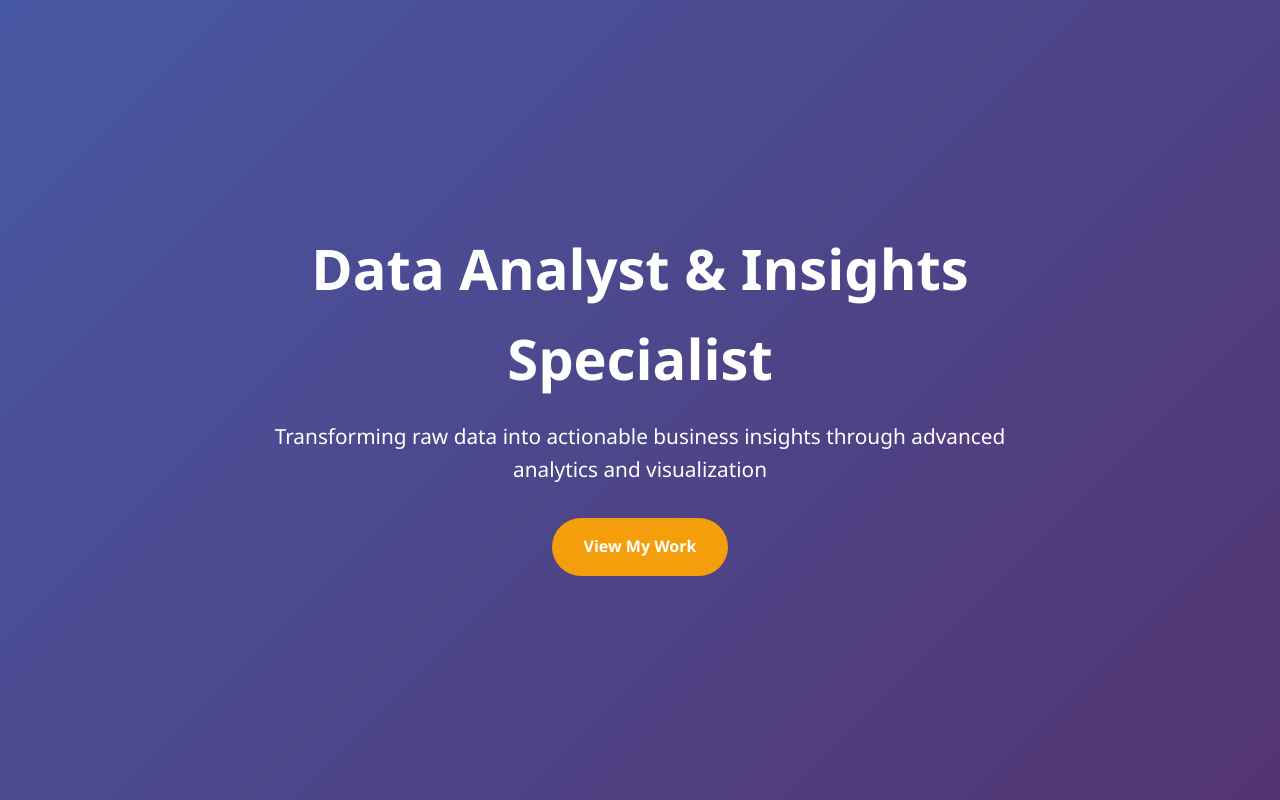
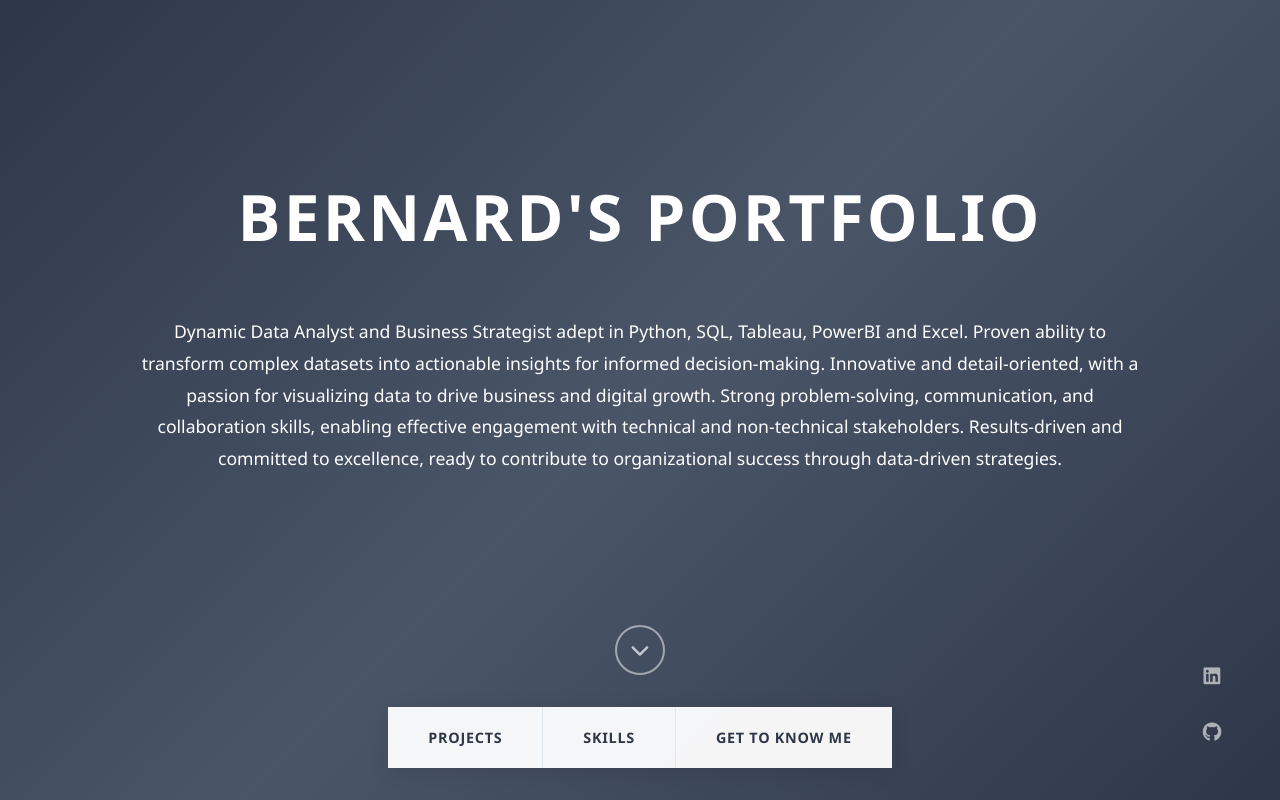
Before and after one commit to Bernard-OK/okwampah-bernard.github.io, a plain HTML site: page index.html in a window 1280 px wide. Shown: the top 800 px of the page. Drawn offline with Linux system fonts and the light colour scheme.

Commit message:
Clean Background

```diff
--- a/index.html
+++ b/index.html
@@ -22,61 +22,125 @@
         /* Hero Section */
         .hero {
             min-height: 100vh;
-            background: linear-gradient(135deg, #667eea 0%, #764ba2 100%);
+            background: linear-gradient(135deg, #2d3748 0%, #4a5568 50%, #2d3748 100%);
             display: flex;
+            flex-direction: column;
+            justify-content: space-between;
             align-items: center;
-            justify-content: center;
             text-align: center;
             color: white;
             position: relative;
-        }
-
-        .hero::before {
-            content: '';
-            position: absolute;
-            top: 0;
-            left: 0;
-            right: 0;
-            bottom: 0;
-            background: rgba(0, 0, 0, 0.3);
+            padding: 4rem 2rem 2rem;
         }
 
         .hero-content {
-            position: relative;
-            z-index: 2;
-            max-width: 800px;
-            padding: 2rem;
+            flex: 1;
+            display: flex;
+            flex-direction: column;
+            justify-content: center;
+            max-width: 1000px;
+            margin: 0 auto;
         }
 
         .hero h1 {
-            font-size: 3.5rem;
-            margin-bottom: 1rem;
+            font-size: 4rem;
+            font-weight: 800;
+            letter-spacing: 0.05em;
+            margin-bottom: 3rem;
+            text-transform: uppercase;
             animation: fadeInUp 1s ease;
         }
 
         .hero .subtitle {
-            font-size: 1.3rem;
-            margin-bottom: 2rem;
+            font-size: 1.1rem;
+            line-height: 1.8;
+            margin-bottom: 3rem;
             opacity: 0.9;
+            font-weight: 300;
             animation: fadeInUp 1s ease 0.2s both;
         }
 
-        .cta-button {
-            display: inline-block;
-            background: #f59e0b;
-            color: white;
-            padding: 1rem 2rem;
-            text-decoration: none;
-            border-radius: 50px;
-            font-weight: 600;
-            transition: all 0.3s ease;
+        .scroll-indicator {
+            margin-bottom: 2rem;
             animation: fadeInUp 1s ease 0.4s both;
         }
 
-        .cta-button:hover {
-            background: #d97706;
+        .scroll-arrow {
+            display: inline-flex;
+            align-items: center;
+            justify-content: center;
+            width: 50px;
+            height: 50px;
+            border: 2px solid rgba(255, 255, 255, 0.5);
+            border-radius: 50%;
+            color: rgba(255, 255, 255, 0.7);
+            font-size: 1.2rem;
+            transition: all 0.3s ease;
+            text-decoration: none;
+            cursor: pointer;
+        }
+
+        .scroll-arrow:hover {
+            border-color: white;
+            color: white;
             transform: translateY(-2px);
-            box-shadow: 0 10px 30px rgba(245, 158, 11, 0.3);
+        }
+
+        .hero-nav {
+            display: flex;
+            background: rgba(255, 255, 255, 0.95);
+            border-radius: 0;
+            overflow: hidden;
+            box-shadow: 0 4px 20px rgba(0, 0, 0, 0.1);
+            animation: fadeInUp 1s ease 0.6s both;
+        }
+
+        .hero-nav-link {
+            padding: 1.2rem 2.5rem;
+            color: #2d3748;
+            text-decoration: none;
+            font-weight: 600;
+            font-size: 0.9rem;
+            text-transform: uppercase;
+            letter-spacing: 0.05em;
+            transition: all 0.3s ease;
+            border-right: 1px solid #e2e8f0;
+        }
+
+        .hero-nav-link:last-child {
+            border-right: none;
+        }
+
+        .hero-nav-link:hover {
+            background: #f7fafc;
+            color: #2563eb;
+        }
+
+        .social-icons {
+            position: absolute;
+            right: 3rem;
+            bottom: 3rem;
+            display: flex;
+            flex-direction: column;
+            gap: 1rem;
+            animation: fadeInUp 1s ease 0.8s both;
+        }
+
+        .social-icon {
+            display: flex;
+            align-items: center;
+            justify-content: center;
+            width: 40px;
+            height: 40px;
+            color: rgba(255, 255, 255, 0.6);
+            font-size: 1.2rem;
+            transition: all 0.3s ease;
+            text-decoration: none;
+        }
+
+        .social-icon:hover {
+            color: white;
+            transform: translateX(-3px);
         }
 
         /* About Section */
@@ -334,6 +398,33 @@
                 font-size: 2.5rem;
             }
 
+            .hero .subtitle {
+                font-size: 1rem;
+                padding: 0 1rem;
+            }
+
+            .hero-nav {
+                flex-direction: column;
+                width: 90%;
+            }
+
+            .hero-nav-link {
+                border-right: none;
+                border-bottom: 1px solid #e2e8f0;
+                padding: 1rem 2rem;
+            }
+
+            .hero-nav-link:last-child {
+                border-bottom: none;
+            }
+
+            .social-icons {
+                position: static;
+                flex-direction: row;
+                justify-content: center;
+                margin-top: 2rem;
+            }
+
             .about-content {
                 grid-template-columns: 1fr;
                 text-align: center;
@@ -365,9 +456,29 @@
     <!-- Hero Section -->
     <section id="home" class="hero">
         <div class="hero-content">
-            <h1>Data Analyst & Insights Specialist</h1>
-            <p class="subtitle">Transforming raw data into actionable business insights through advanced analytics and visualization</p>
-            <a href="#projects" class="cta-button">View My Work</a>
+            <h1>BERNARD'S PORTFOLIO</h1>
+            <p class="subtitle">Dynamic Data Analyst and Business Strategist adept in Python, SQL, Tableau, PowerBI and Excel. Proven ability to transform complex datasets into actionable insights for informed decision-making. Innovative and detail-oriented, with a passion for visualizing data to drive business and digital growth. Strong problem-solving, communication, and collaboration skills, enabling effective engagement with technical and non-technical stakeholders. Results-driven and committed to excellence, ready to contribute to organizational success through data-driven strategies.</p>
+        </div>
+
+        <div class="scroll-indicator">
+            <a href="#about" class="scroll-arrow">
+                <i class="fas fa-chevron-down"></i>
+            </a>
+        </div>
+
+        <div class="hero-nav">
+            <a href="#projects" class="hero-nav-link">Projects</a>
+            <a href="#skills" class="hero-nav-link">Skills</a>
+            <a href="#about" class="hero-nav-link">Get to Know Me</a>
+        </div>
+
+        <div class="social-icons">
+            <a href="#" class="social-icon">
+                <i class="fab fa-linkedin"></i>
+            </a>
+            <a href="#" class="social-icon">
+                <i class="fab fa-github"></i>
+            </a>
         </div>
     </section>
 
```
